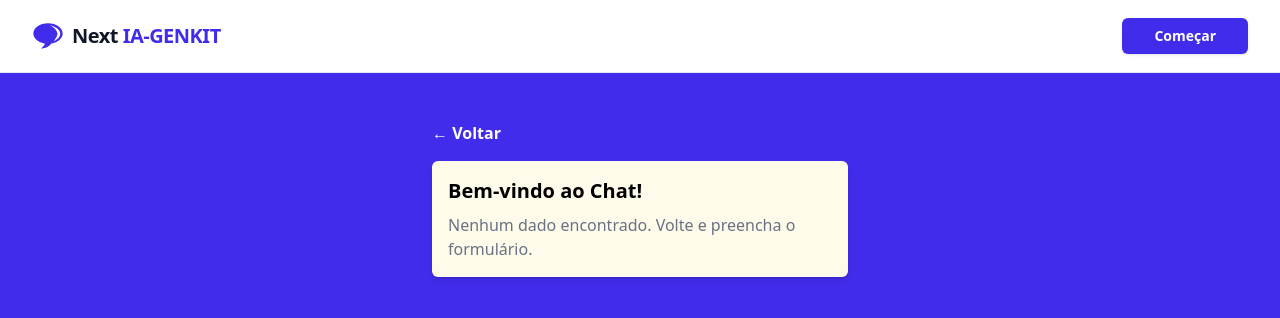
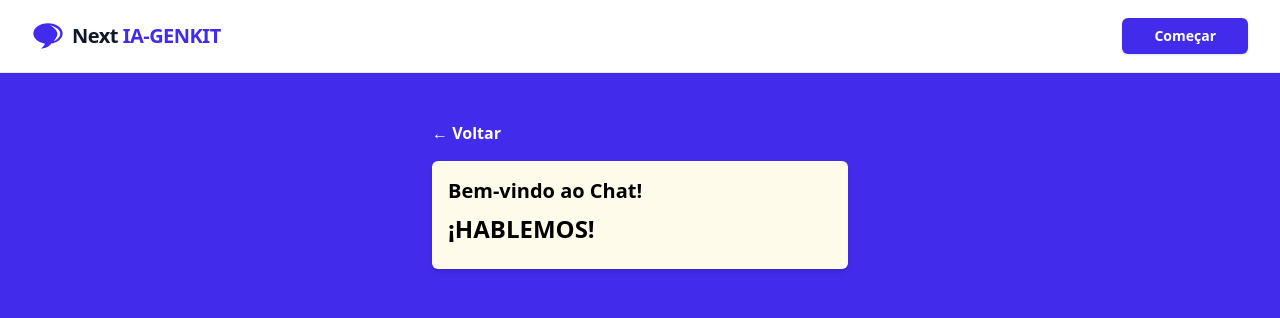
Before and after one commit to Helton-Carlos/next-IA-genkit, a Next.js app: page /chat in a window 1280 px wide. Shown: the top 318 px of the page. Built offline with nearby package versions, Linux system fonts and the light colour scheme.

Commit message:
feat: add page chat

```diff
--- a/app/chat/page.tsx
+++ b/app/chat/page.tsx
@@ -2,6 +2,7 @@
 
 import { useSelector } from 'react-redux';
 import Link from 'next/link';
+import { useEffect } from 'react';
 
 interface RootState {
   form: {
@@ -14,6 +15,10 @@ interface RootState {
 export default function ChatPage() {
   const { nome, idioma, nivel } = useSelector((state: RootState) => state.form);
 
+  useEffect(()=>{
+    console.log(nome, nivel)
+  })
+
   return (
     <div className="py-8 px-4 max-w-md mx-auto">
       <div className="my-4">
@@ -25,18 +30,10 @@ export default function ChatPage() {
       <div className='bg-amber-50 p-4 rounded-md text-black shadow-md'>
         <h2 className="text-xl font-bold mb-2">Bem-vindo ao Chat!</h2>
 
-        {nome ? (
-          <div className="space-y-1">
-            <p><strong>Usuário:</strong> {nome}</p>
-            <p><strong>Idioma escolhido:</strong> {idioma}</p>
-            <p><strong>Nível atual:</strong> {nivel.toUpperCase()}</p>
-          </div>
-        ) : (
-          <p className="text-gray-500">Nenhum dado encontrado. Volte e preencha o formulário.</p>
-        )}
+        <h4 className="text-2xl font-bold mb-2">
+          {idioma === "english"? "LET'S TALK!" : "¡HABLEMOS!"}
+        </h4>
       </div>
-
-
     </div>
   )
 }
```
